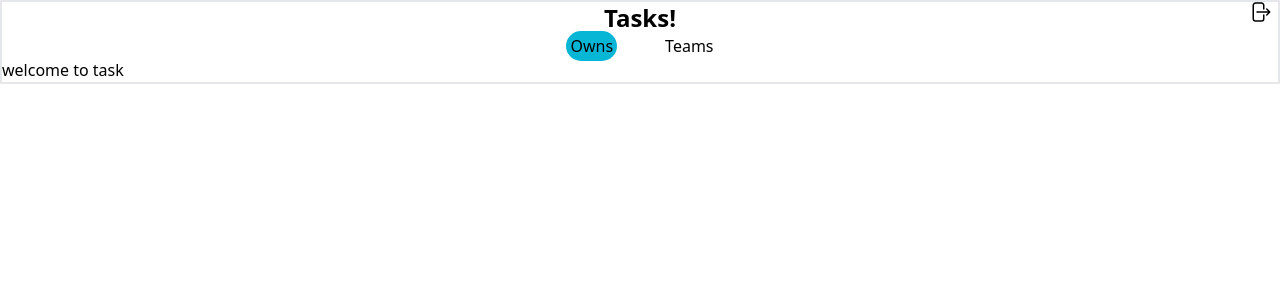
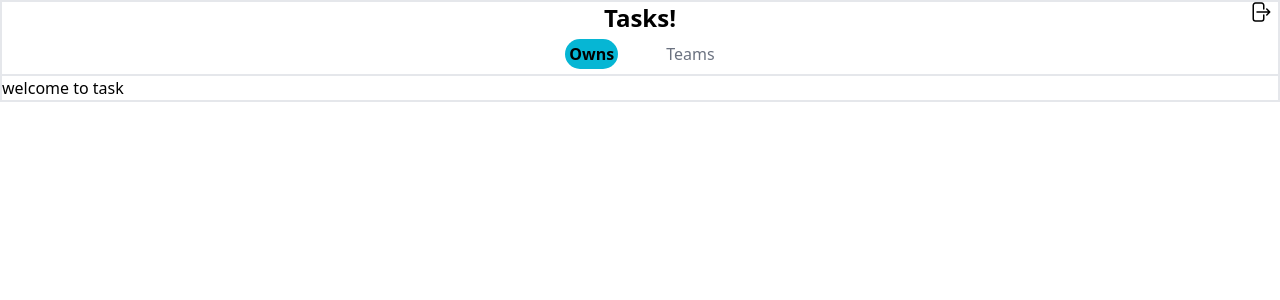
Before and after one commit to funzd/tasks, a Next.js app: page / in a window 1280 px wide. Shown: the top 300 px of the page. Built offline with nearby package versions, Linux system fonts and the light colour scheme.

Commit message:
active routes done

```diff
--- a/src/components/Nav/index.jsx
+++ b/src/components/Nav/index.jsx
@@ -1,20 +1,38 @@
+"use client"
+
 import Link from 'next/link'
+import {useState} from "react"
 
-const Nav = () =>
-  <nav >
-    <ul className="flex justify-center">
+const Nav = () =>{
+  const [active, setActive] = useState(true)
+  const style = "font-bold rounded-full bg-cyan-500 p-1"
+  const On = () =>{
+    setActive(true)
+  }
+  const Off = () =>{
+    setActive(false)
+  }
+
+  return <nav  className="border-solid border-b-2 content-center">
+    <ul className="flex justify-center m-2">
       <li className="ml-6 mr-6">
-        <Link className="rounded-full bg-cyan-500 p-1"
+        <Link
+          className={(active)?style:"text-gray-500"}
+          onClick={On}
           href="#">
           Owns
         </Link>
       </li>
       <li className="ml-6 mr-6">
-       <Link href="#">
+       <Link
+          className={(active)?"text-gray-500":style}
+          onClick={Off}
+          href="#">
           Teams
         </Link>
       </li>
     </ul>
   </nav>
+}
 
 export default Nav
```
